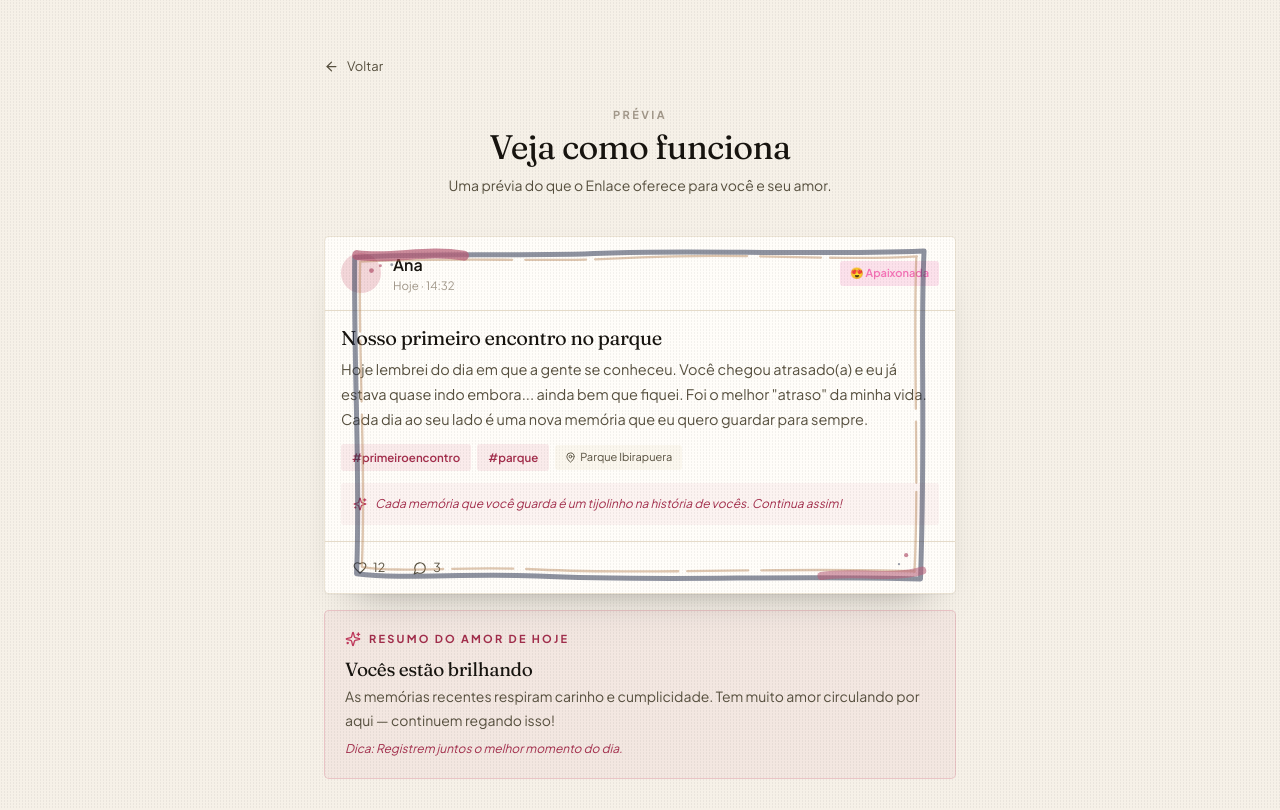
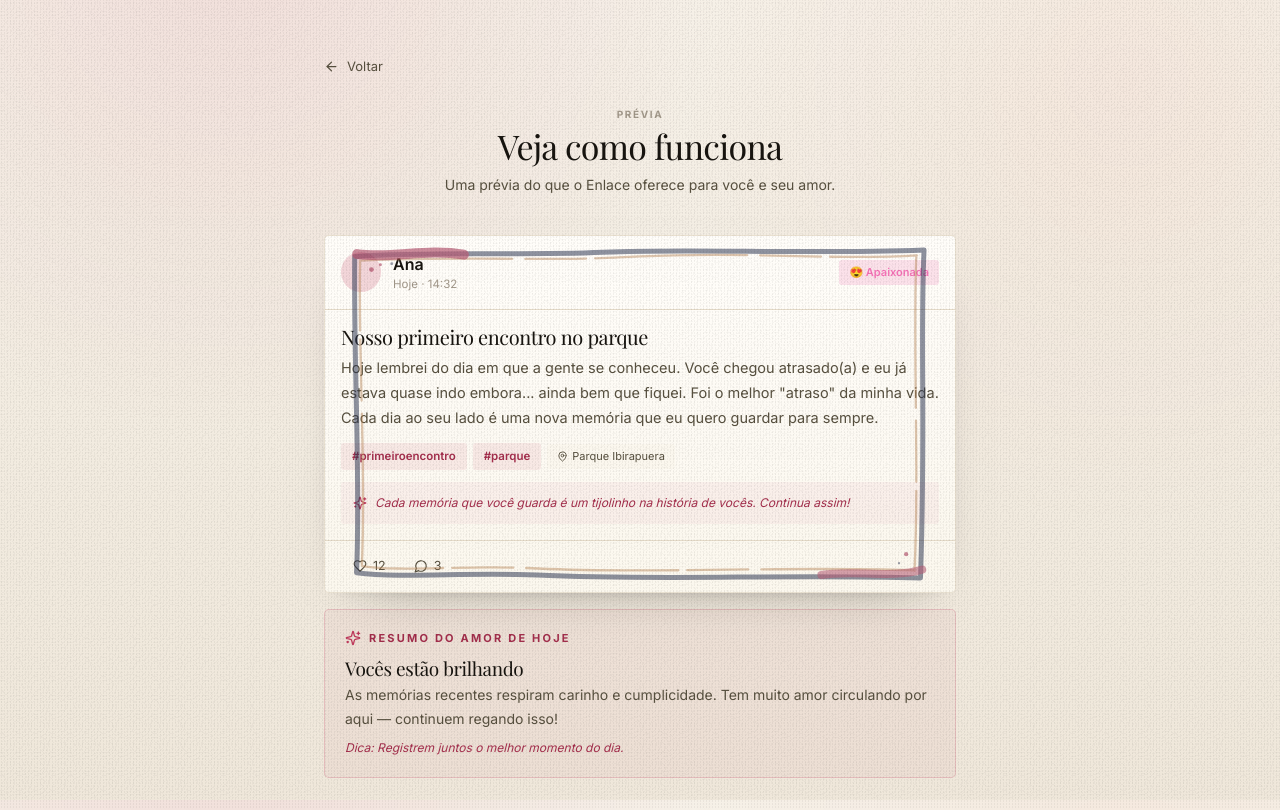
Before and after one commit to AnderHonorato/enlace-app, a Next.js app: page /demo in a window 1280 px wide. Shown: the top 810 px of the page. Built offline with nearby package versions, Linux system fonts and the light colour scheme.

Commit message:
feat: aplica tipografia e identidade Enlace 2026 globalmente

```diff
--- a/src/app/layout.tsx
+++ b/src/app/layout.tsx
@@ -1,10 +1,11 @@
 import type { Metadata, Viewport } from "next";
-import { Fraunces, Plus_Jakarta_Sans } from "next/font/google";
+import { Inter, Playfair_Display } from "next/font/google";
 import "./globals.css";
 import "../estilos/tokens-papel.css";
 import "../estilos/molduras-editorial.css";
 import "../estilos/movimento-conteudo.css";
 import "../estilos/jogos-retrospectiva.css";
+import "../estilos/identidade-enlace-2026.css";
 import "./splash.css";
 import { ServiceWorker } from "@/componentes/RegistroServiceWorker";
 import { ThemeWatcher } from "@/componentes/ObservadorTema";
@@ -13,15 +14,15 @@ import { TelaAbertura } from "@/componentes/TelaAbertura";
 import { MotionProvider } from "@/componentes/Movimento";
 import { BRAND, TAGLINE, DESCRIPTION } from "@/nucleo/marca";
 
-const display = Fraunces({
+const display = Playfair_Display({
   subsets: ["latin"],
-  weight: ["400", "500", "600"],
+  weight: ["400", "500", "600", "700"],
   style: ["normal", "italic"],
   variable: "--font-display",
   display: "swap",
 });
 
-const body = Plus_Jakarta_Sans({
+const body = Inter({
   subsets: ["latin"],
   weight: ["300", "400", "500", "600", "700"],
   variable: "--font-body",
@@ -42,7 +43,7 @@ export const metadata: Metadata = {
 };
 
 export const viewport: Viewport = {
-  themeColor: "#F6F1E8",
+  themeColor: "#F7F4EF",
   width: "device-width",
   initialScale: 1,
   viewportFit: "cover",
```
